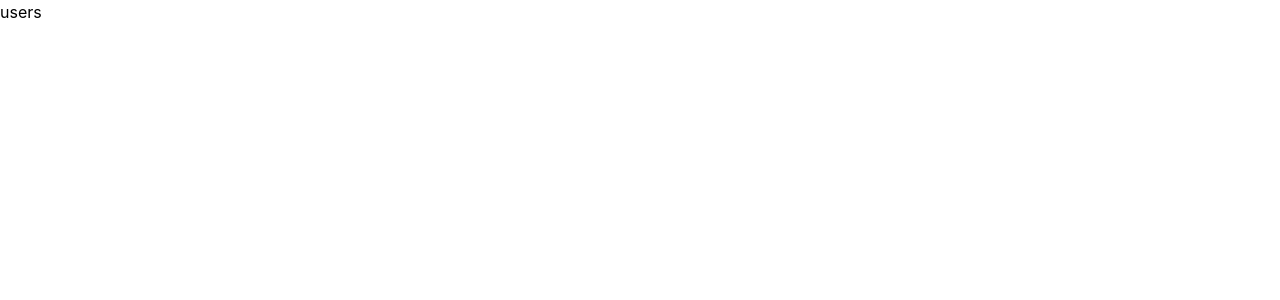
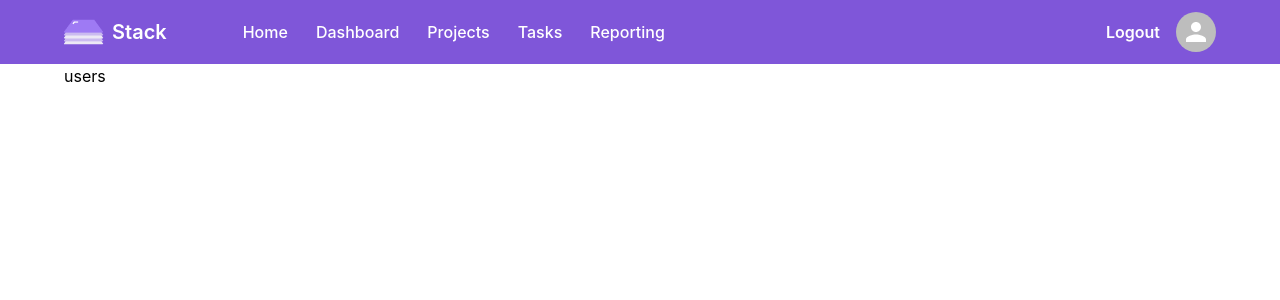
Before and after one commit to Farhad16/achorblock-app, a React (Create React App) app: page /users in a window 1280 px wide. Shown: the top 300 px of the page. Built offline with nearby package versions, Linux system fonts and the light colour scheme.

Commit message:
Feat: Navbar, Layout, and errorpage added

```diff
--- /dev/null
+++ b/src/components/Errorpage.tsx
@@ -0,0 +1,25 @@
+import React from "react";
+import { Typography, Box } from "@mui/material";
+import SentimentVeryDissatisfiedIcon from "@mui/icons-material/SentimentVeryDissatisfied";
+
+const ErrorPage = () => {
+  return (
+    <Box
+      display="flex"
+      flexDirection="column"
+      alignItems="center"
+      justifyContent="center"
+      height="100vh"
+    >
+      <SentimentVeryDissatisfiedIcon sx={{ fontSize: 80, color: "#bbb" }} />
+      <Typography variant="h4" color="textSecondary" mt={2}>
+        Sorry, something went wrong.
+      </Typography>
+      <p className="text-gray-500">
+        Page you are looking for is now available.
+      </p>
+    </Box>
+  );
+};
+
+export default ErrorPage;
--- /dev/null
+++ b/src/components/Layout.tsx
@@ -0,0 +1,17 @@
+import React from "react";
+
+import { Outlet } from "react-router-dom";
+import Navbar from "./Navbar";
+
+const Layout = () => {
+  return (
+    <div className="flex min-h-screen flex-col">
+      <Navbar />
+      <div className="flex-grow bg-white sm:px-16 px-6">
+        <Outlet />
+      </div>
+    </div>
+  );
+};
+
+export default Layout;
--- /dev/null
+++ b/src/components/Navbar.tsx
@@ -0,0 +1,186 @@
+import AccountCircleIcon from "@mui/icons-material/AccountCircle";
+import LoginIcon from "@mui/icons-material/Login";
+import LogoutIcon from "@mui/icons-material/Logout";
+import MenuIcon from "@mui/icons-material/Menu";
+import SettingsIcon from "@mui/icons-material/Settings";
+import Avatar from "@mui/material/Avatar";
+import Box from "@mui/material/Box";
+import IconButton from "@mui/material/IconButton";
+import Menu from "@mui/material/Menu";
+import MenuItem from "@mui/material/MenuItem";
+import Popover from "@mui/material/Popover";
+import Typography from "@mui/material/Typography";
+import React, { useState } from "react";
+import { Link, NavLink } from "react-router-dom";
+
+const pages = [
+  { name: "Home", link: "/" },
+  { name: "Dashboard", link: "/dashboard" },
+  { name: "Projects", link: "/projects" },
+  { name: "Tasks", link: "/tasks" },
+  { name: "Reporting", link: "/reporting" },
+];
+
+const Navbar = () => {
+  const [anchorEl, setAnchorEl] = useState(null);
+  const user = {
+    name: "user",
+    email: "user@example.com",
+  };
+
+  const handleAvatarClick = (event: any) => {
+    setAnchorEl(event.currentTarget);
+  };
+
+  const handleAvatarClose = () => {
+    setAnchorEl(null);
+  };
+
+  const open = Boolean(anchorEl);
+  const id = open ? "avatar-popover" : undefined;
+
+  const [anchorElNav, setAnchorElNav] = React.useState(null);
+
+  const handleOpenNavMenu = (event: any) => {
+    setAnchorElNav(event.currentTarget);
+  };
+
+  const handleCloseNavMenu = () => {
+    setAnchorElNav(null);
+  };
+
+  return (
+    <nav className="bg-[#7F56D9] py-3 sm:px-16 px-6">
+      <div className="container mx-auto flex justify-between items-center">
+        <Box sx={{ flexGrow: 1 }} className="md:hidden flex">
+          <IconButton
+            size="large"
+            aria-label="account of current user"
+            aria-controls="menu-appbar"
+            aria-haspopup="true"
+            onClick={handleOpenNavMenu}
+            color="inherit"
+          >
+            <MenuIcon style={{ fill: "white", marginRight: "4px" }} />
+            <Link
+              to="/"
+              className="text-white text-lg font-semibold flex items-center gap-2"
+            >
+              <img src="/img/nav-logo.png" alt="nav-logo" />
+              <span>Stack</span>
+            </Link>
+          </IconButton>
+          <Menu
+            id="menu-appbar"
+            anchorEl={anchorElNav}
+            anchorOrigin={{
+              vertical: "bottom",
+              horizontal: "left",
+            }}
+            keepMounted
+            transformOrigin={{
+              vertical: "top",
+              horizontal: "left",
+            }}
+            open={Boolean(anchorElNav)}
+            onClose={handleCloseNavMenu}
+            className="md:hidden flex items-center"
+          >
+            {pages.map((page: any) => (
+              <Link to={page.link} key={page.name}>
+                <MenuItem onClick={handleCloseNavMenu}>
+                  <Typography textAlign="center">{page.name}</Typography>
+                </MenuItem>
+              </Link>
+            ))}
+          </Menu>
+        </Box>
+        <div className="items-center hidden md:flex">
+          <Link
+            to="/"
+            className="text-white text-xl font-semibold flex items-center gap-2"
+          >
+            <img src="/img/nav-logo.png" alt="nav-logo" className="w-[40px]" />{" "}
+            <span>Stack</span>
+          </Link>
+          <div className="ml-16 text-base font-medium flex items-center gap-1">
+            {pages.map((page) => (
+              <NavLink
+                to={page.link}
+                key={page.name}
+                className={({ isActive }) =>
+                  `rounded-md text-white px-3 py-2 ${
+                    isActive ? "bg-white bg-opacity-20" : "text-white"
+                  } hover:bg-white hover:bg-opacity-20`
+                }
+              >
+                {page.name}
+              </NavLink>
+            ))}
+          </div>
+        </div>
+        <div className="flex items-center gap-4">
+          <>
+            {user ? (
+              <p className="ml-4 flex gap-2 items-center cursor-pointer font-semibold text-white">
+                Logout
+              </p>
+            ) : (
+              <p className="ml-4 flex gap-2 items-center cursor-pointer font-semibold text-white">
+                Login
+              </p>
+            )}
+          </>
+          <Avatar
+            alt="User Avatar"
+            // src={user?.photoURL || ""}
+            onClick={handleAvatarClick}
+            className="cursor-pointer"
+          />
+          <Popover
+            id={id}
+            open={open}
+            anchorEl={anchorEl}
+            onClose={handleAvatarClose}
+            anchorOrigin={{
+              vertical: "bottom",
+              horizontal: "right",
+            }}
+            transformOrigin={{
+              vertical: "top",
+              horizontal: "right",
+            }}
+          >
+            <div className="flex flex-col p-4 gap-2 font-medium">
+              {user && (
+                <div className="flex flex-col text-sm ml-1">
+                  <p className="font-medium">{user?.name}</p>
+                  <p className="text-xs opacity-50">{user?.email}</p>
+                </div>
+              )}
+              <p className="text-sm flex gap-2 items-center cursor-pointer">
+                <AccountCircleIcon />
+                Profile
+              </p>
+              <p className="text-sm flex gap-2 items-center cursor-pointer">
+                <SettingsIcon /> Settings
+              </p>
+              {user ? (
+                <p className="text-sm flex gap-2 items-center cursor-pointer">
+                  <LogoutIcon />
+                  Logout
+                </p>
+              ) : (
+                <p className="text-sm flex gap-2 items-center cursor-pointer">
+                  <LoginIcon /> Login
+                </p>
+              )}
+            </div>
+          </Popover>
+        </div>
+      </div>
+    </nav>
+  );
+};
+
+export default Navbar;
--- a/src/index.tsx
+++ b/src/index.tsx
@@ -7,12 +7,10 @@ import Login from "./pages/Login";
 import Registration from "./pages/Registration";
 import Users from "./pages/users";
 import Dashboard from "./pages/dashboard";
+import Layout from "./components/Layout";
+import ErrorPage from "./components/Errorpage";
 
 const router = createBrowserRouter([
-  {
-    path: "/",
-    element: <div>Home</div>,
-  },
   {
     path: "/login",
     element: <Login />,
@@ -22,12 +20,19 @@ const router = createBrowserRouter([
     element: <Registration />,
   },
   {
+    path: "/",
+    element: <Layout />,
+    errorElement: <ErrorPage />,
+    children: [
+      {
         path: "/users",
         element: <Users />,
       },
       {
         path: "/dashboard",
         element: <Dashboard />,
+      },
+    ],
   },
 ]);
 
```
Also changed, not shown: public/img/nav-logo.png (added). Lines whose indentation alone changed are shown as unchanged.
